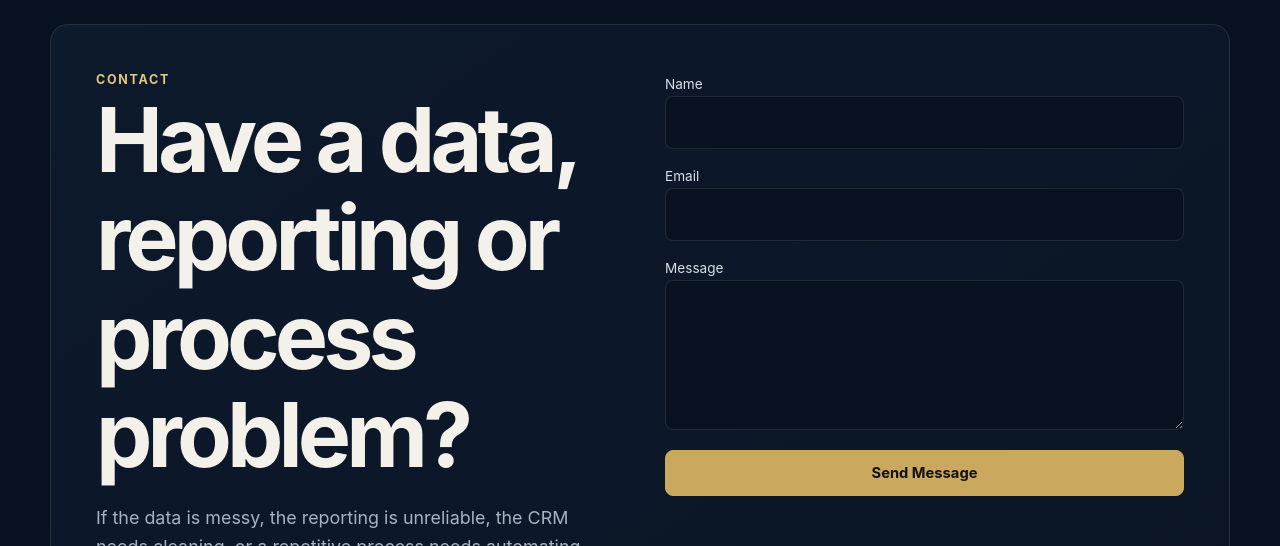
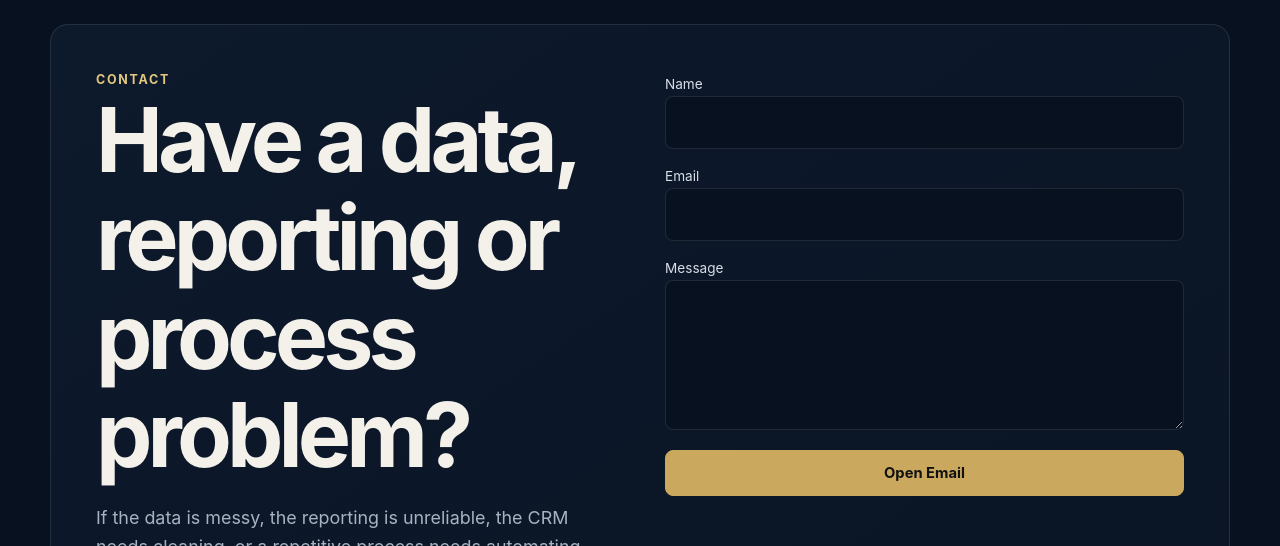
Before and after one commit to oreoluwadaniel/daniel-olatunji-portfolio, a Next.js app: page /contact in a window 1280 px wide. Shown: the part 149-695 px from the top of the page. Built offline with nearby package versions, Linux system fonts and the light colour scheme.

Commit message:
Make contact form behaviour explicit and accessible

```diff
--- a/components/ContactForm.tsx
+++ b/components/ContactForm.tsx
@@ -1,24 +1,22 @@
- "use client";
+"use client";
 
 import { FormEvent, useState } from "react";
 
 export default function ContactForm() {
-  const [sent, setSent] = useState(false);
+  const [opened, setOpened] = useState(false);
   function submit(e: FormEvent<HTMLFormElement>) {
     e.preventDefault();
     const data = new FormData(e.currentTarget);
     const subject = encodeURIComponent(`Portfolio enquiry from ${data.get("name")}`);
     const body = encodeURIComponent(`Name: ${data.get("name")}\nEmail: ${data.get("email")}\n\n${data.get("message")}`);
     window.location.href = `mailto:danolatunji25@gmail.com?subject=${subject}&body=${body}`;
-    setSent(true);
+    setOpened(true);
   }
-  return (
-    <form className="form" onSubmit={submit}>
-      <div><label htmlFor="name">Name</label><input id="name" name="name" required /></div>
-      <div><label htmlFor="email">Email</label><input id="email" name="email" type="email" required /></div>
-      <div><label htmlFor="message">Message</label><textarea id="message" name="message" required /></div>
-      <button className="btn btn-primary" type="submit">Send Message</button>
-      {sent && <p className="small">Your email app should open with the message prepared.</p>}
-    </form>
-  );
+  return <form className="form" onSubmit={submit}>
+    <div><label htmlFor="name">Name</label><input id="name" name="name" autoComplete="name" required /></div>
+    <div><label htmlFor="email">Email</label><input id="email" name="email" type="email" autoComplete="email" required /></div>
+    <div><label htmlFor="message">Message</label><textarea id="message" name="message" required /></div>
+    <button className="btn btn-primary" type="submit">Open Email</button>
+    {opened && <p className="small">Your email app should now open with the message prepared. If it does not, email danolatunji25@gmail.com directly.</p>}
+  </form>;
 }
```
